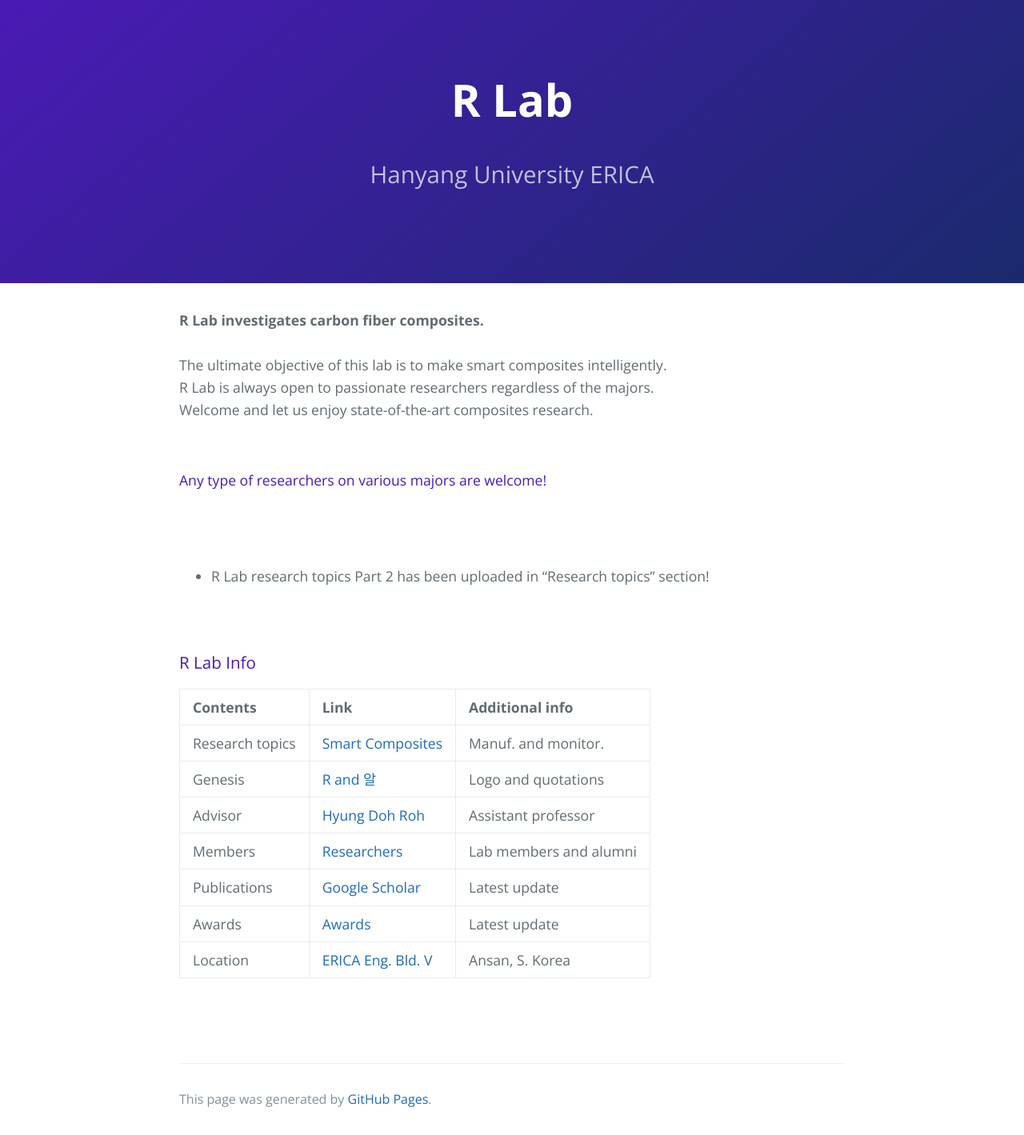
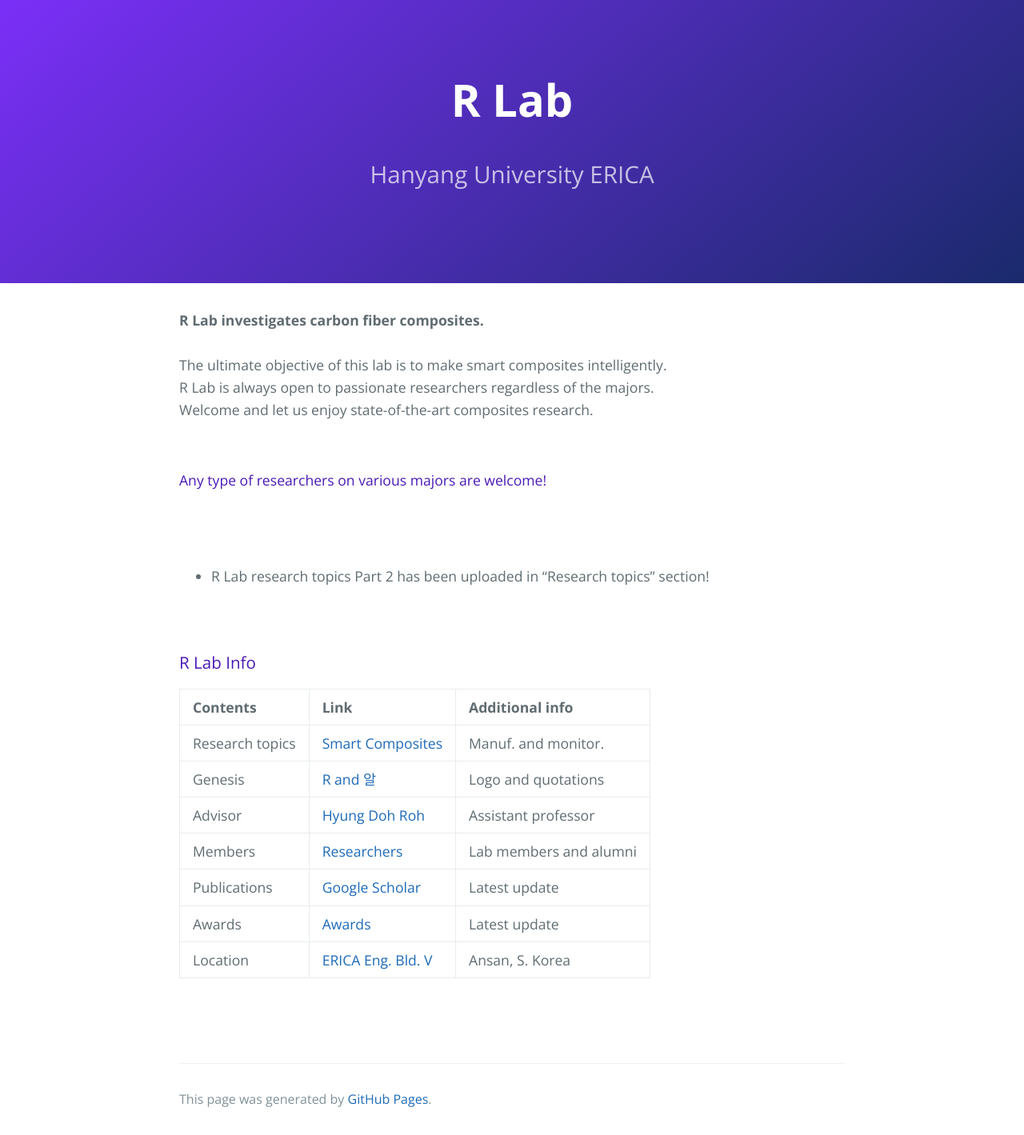
Before and after one commit to rhd1213/rhd1213.github.io, a Jekyll site: the page built from index.md, in a window 1280 px wide. Shown: the whole page at 80% size. Built offline with Jekyll 4.4.1, drawn with Linux system fonts in a browser that asks for light colours; our own code applies the rules of GitHub Pages for plain Markdown files.

Commit message:
Update variables.scss

```diff
--- a/_sass/variables.scss
+++ b/_sass/variables.scss
@@ -10,8 +10,10 @@ $header-heading-color: #fff !default;
 // $header-bg-color: #1a2a6c;           // 오른쪽 끝 (네이비)
 // $header-bg-color-secondary: #00b4d8; // 왼쪽 시작 (청록)
 
-$header-bg-color: #050a1a;           // 기존 #0a0a2e보다 더 진한 네이비
-$header-bg-color-secondary: #4a1ab5; // 기존 #7b2ff7보다 더 어두운 보라
+// $header-bg-color: #050a1a;           // 기존 #0a0a2e보다 더 진한 네이비
+// $header-bg-color-secondary: #4a1ab5; // 기존 #7b2ff7보다 더 어두운 보라
+$header-bg-color: #0a0a2e;
+$header-bg-color-secondary: #7b2ff7;
 // $section-headings-color: #7b2ff7;
 $section-headings-color: #4a1ab5;    // 본문 제목
 $body-link-color: #1e6bb8 !default;
```
